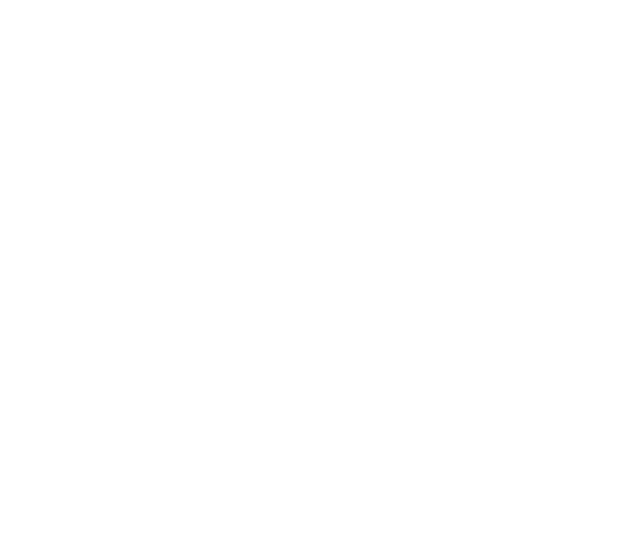
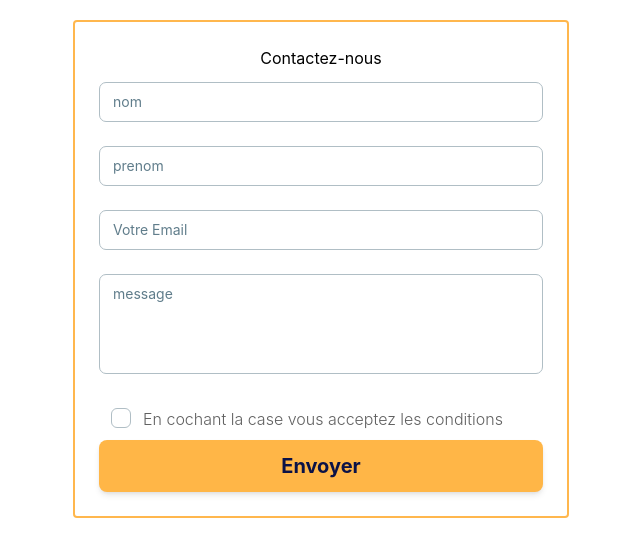
Before and after one commit to kersolo/ManagEvent_front, a React (Vite) app: page /contactez-nous in a window 1280 px wide. Before the commit this address had no page. Shown: the top 556 px of the page, without its empty margins (319-959 px from the left). Built offline with nearby package versions, Linux system fonts and the light colour scheme.

Commit message:
EVENT_DEVPUNK-107-HomePage+LoginPage+ContactPage

```diff
--- a/src/App.tsx
+++ b/src/App.tsx
@@ -2,6 +2,7 @@ import { Route, Routes } from 'react-router-dom';
 import './App.css';
 import Homepage from './pages/Home/Homepage';
 import Login from "./pages/Login/Login"
+import Contact from './pages/ContctUs/Contact';
 
 
 function App() {
@@ -10,6 +11,7 @@ function App() {
       <Routes>
         <Route path="/" element={<Homepage />} />
         <Route path="/se-connecter" element={<Login />} />
+        <Route path="/contactez-nous" element={<Contact/>} />
       </Routes>
 
   );
--- a/src/pages/ContctUs/Contact.tsx
+++ b/src/pages/ContctUs/Contact.tsx
@@ -1,7 +1,65 @@
+import { Input, Checkbox, Textarea } from "@material-tailwind/react";
+import ButtonDefault from "../../components/ButtonDefault";
+import { useForm } from "react-hook-form";
+import { yupResolver } from "@hookform/resolvers/yup";
+import * as yup from "yup"
+import { useState } from "react";
+import { ContactForm } from "../../services/interfaces/ContactForm";
 
 
+
+const dataSchema = yup.object({
+    nom: yup.string().required("Ce champ est obligatoire").min(1, "1 caractère minimum"),
+    prenom: yup.string().required("Ce champ est obligatoire").min(1, "1 caractère minimum"),
+    email: yup.string().email("Votre e-mail n'est pas valide").required("Ce champ est obligatoire"),
+    message: yup.string().required("Ce champ est obligatoire").min(10, "message très court, 10 caractères minimum"),
+    checkbox: yup.boolean(),
+
+})
+
 export default function Contact() {
-  return (
-    <div>Contact</div>
-  )
+
+    const [form, setForm] = useState<ContactForm>({
+        nom: "",
+        prenom: "",
+        email: "",
+        message: "",
+        checkbox: false,
+    });
+
+
+    const { register, handleSubmit, formState: { errors } } = useForm<ContactForm>({
+        defaultValues: form,
+        resolver: yupResolver(dataSchema),
+    });
+
+    //console.log(errors);
+    const onSubmit = (values: ContactForm) => {
+        console.log(values);
+    }
+
+    return (
+        <>
+            <div className="">
+                <form className=" p-5" onSubmit={handleSubmit(onSubmit)} >
+                    <div className="sm:w-full md:w-4/5 md:mx-auto lg:w-3/5 lg:mx-auto xl:w-2/5 xl:mx-auto xxl:w-1/5 xxl:mx-auto border-2 border-orange-300 rounded p-6">
+                        <h2 className="mb-3 flex justify-center">Contactez-nous</h2>
+                        <div className="mb-1 flex flex-col gap-3">
+                            <Input  {...register("nom")} type="text" label="nom" name="nom" />
+                            <small className="text-sm text-red-500">{errors.nom?.message}</small>
+                            <Input  {...register("prenom")} type="text" label="prenom" name="prenom" />
+                            <small className="text-sm text-red-500">{errors.prenom?.message}</small>
+                            <Input {...register("email",)} label="Votre Email" type="email" name="email" />
+                            <small className="text-sm text-red-500">{errors.email?.message}</small>
+                            <Textarea  {...register("message")} label="message" name="message" />
+                            <small className="text-sm text-red-500">{errors.message?.message}</small>
+                        </div>
+                        <Checkbox type="checkbox"  {...register("checkbox")} label="En cochant la case vous acceptez les conditions" name="checkbox" /><br />
+                               <small className="text-sm text-red-500">{errors.checkbox?.message}</small>
+                        <ButtonDefault type="submit">Envoyer</ButtonDefault>
+                    </div>
+                </form>
+            </div>
+        </>
+    )
 }
--- a/src/pages/Login/Login.tsx
+++ b/src/pages/Login/Login.tsx
@@ -5,7 +5,8 @@ import { useForm } from "react-hook-form";
 import { yupResolver } from "@hookform/resolvers/yup";
 import * as yup from "yup"
 import { useState } from "react";
-import { FormValues } from "../../services/interfaces/FormValues";
+import { LoginForm } from "../../services/interfaces/LoginForm";
+
 
 
 const dataSchema = yup.object({
@@ -22,20 +23,20 @@ const dataSchema = yup.object({
 
 export default function Login() {
 
-    const [form, setForm] = useState<FormValues>({
+    const [form, setForm] = useState<LoginForm>({
         email: "",
         password: "",
         checkbox: false
     });
 
 
-    const { register, handleSubmit, formState: { errors } } = useForm<FormValues>({
+    const { register, handleSubmit, formState: { errors } } = useForm<LoginForm>({
         defaultValues: form,
         resolver: yupResolver(dataSchema),
     });
 
     //console.log(errors);
-    const onSubmit = (values: FormValues) => {
+    const onSubmit = (values: LoginForm) => {
         console.log(values);
     }
 
--- /dev/null
+++ b/src/services/interfaces/ContactForm.ts
@@ -0,0 +1,7 @@
+export interface ContactForm {
+    nom: string,
+    prenom: string,
+    email: string,
+    message: string,
+    checkbox: boolean,
+}
--- a/src/services/interfaces/FormValues.ts
+++ b/src/services/interfaces/LoginForm.ts
@@ -1,4 +1,4 @@
- export interface FormValues {
+ export interface LoginForm {
     email: string,
     password: string,
     checkbox: boolean,
```
